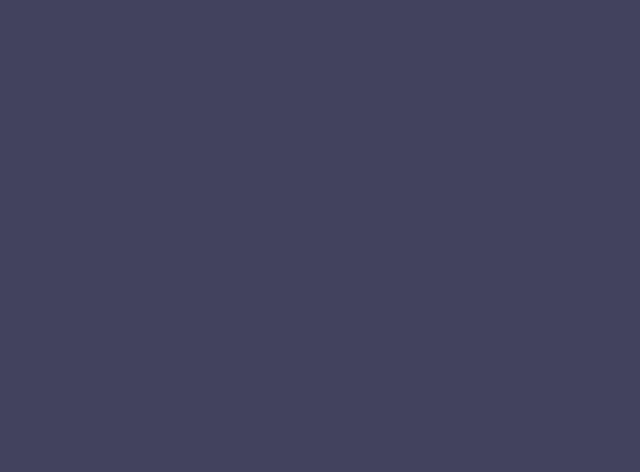
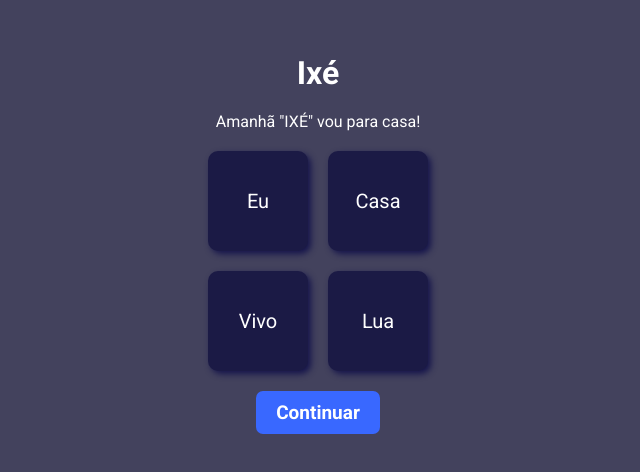
Before and after one commit to miqueiasbelfort/Nativa, a React (Vite) app: page /tupi_antigo/introducao in a window 1280 px wide. Before the commit this address had no page. Shown: the part 156-628 px from the top of the page, without its empty margins (322-962 px from the left). Built offline with nearby package versions, Linux system fonts and the light colour scheme.

Commit message:
introduction

```diff
--- a/src/App.jsx
+++ b/src/App.jsx
@@ -3,6 +3,7 @@ import './App.css'
 
 import Home from "./pages/Home"
 import Tupi_antigo from './pages/tupi_antigo'
+import Introducao from './pages/tupi_antigo/Introducao'
 
 function App() {
 
@@ -14,6 +15,7 @@ function App() {
 
           <Route path="/" element={<Home/>}/>
           <Route path="/tupi_antigo" element={<Tupi_antigo/>}/>
+          <Route path="/tupi_antigo/introducao" element={<Introducao/>}/>
 
         </Routes>
 
--- a/src/data/tupi_antigo.jsx
+++ b/src/data/tupi_antigo.jsx
@@ -1,3 +1,28 @@
 export const tupi_atg = [
-
+    {
+        optionId: 1,
+        type: "int",
+        res: "Eu",
+        ask: "Ixé",
+        tip: 'Amanhã "IXÉ" vou para casa!',
+        options: [
+            "Eu",
+            "Casa",
+            "Vivo",
+            "Lua"
+        ]
+    },
+    {
+        optionId: 2,
+        type: "int",
+        res: "Comer",
+        ask: "Karu",
+        tip: 'Estou com muita fome, quero "KARU"!',
+        options: [
+            "Morrer",
+            "Correr",
+            "Nadar",
+            "Comer"
+        ]
+    }
 ]
--- a/src/index.css
+++ b/src/index.css
@@ -1,7 +1,9 @@
+@import url('https://fonts.googleapis.com/css2?family=Roboto:wght@400;500;700&display=swap');
 * {
     margin: 0;
     padding: 0;
     box-sizing: border-box;
+    font-family: "Roboto", sans-serif;
 }
 body {
     background-color: var(--background);
@@ -13,6 +15,16 @@ a {
 }
 input, button {
     outline: none;
+}
+.btn {
+    padding: 10px 20px;
+    border: none;
+    cursor: pointer;
+    border-radius: 7px;
+    background-color: var(--blue-color);
+    color: #fff;
+    font-weight: 700;
+    font-size: 19px;
 }
 
 /*PAGES*/
--- /dev/null
+++ b/src/pages/tupi_antigo/Introducao/Introducao.module.css
@@ -0,0 +1,41 @@
+.container {
+    width: 100%;
+    height: 100vh;
+    display: flex;
+    flex-direction: column;
+    align-items: center;
+    justify-content: center;
+    overflow: hidden;
+}
+.question_container{
+    width: 700px;
+    display: flex;
+    flex-direction: column;
+    gap: 20px;
+    align-items: center;
+    margin-bottom: 20px;
+}
+.cards {
+    width: 40%;
+    display: flex;
+    align-items: center;
+    justify-content: center;
+    gap: 20px;
+    flex-wrap: wrap;
+}
+.card {
+    font-size: 20px;
+    width: 100px;
+    height: 100px;
+    border-radius: 10px;
+    background-color: #1b1a45;
+    box-shadow: 3px 3px 6px 0px #15144b;
+    display: flex;
+    align-items: center;
+    justify-content: center;
+    cursor: pointer;
+    transition: all ease-in .3s;
+}
+.card:hover {
+    background-color: #15144b;
+}
--- /dev/null
+++ b/src/pages/tupi_antigo/Introducao/index.jsx
@@ -0,0 +1,44 @@
+import { useState } from "react"
+
+import styles from "./Introducao.module.css"
+//db
+import {tupi_atg} from "../../../data/tupi_antigo"
+
+const Introducao = () => {
+    const [count, setCount] = useState(1)
+
+  return (
+    <div className={styles.container}>
+        {
+            tupi_atg.map(stage => (
+                <div key={stage.optionId}>
+                    {
+                        stage.optionId == count && stage.type == "int" &&
+
+                        <div className={styles.question_container}>
+
+                            <h1>{stage.ask}</h1>
+                            <p>{stage.tip}</p>
+
+                            <div className={styles.cards}>
+
+                                {stage.options.map((option, index) => (
+                                    <div className={styles.card} key={index}>
+                                        {option}
+                                    </div>
+                                ))}
+
+                            </div>
+
+                        </div>
+
+                    }
+                </div>
+            ))
+        }
+        <button className="btn" onClick={() => setCount(count + 1)}>Continuar</button>
+    </div>
+  )
+}
+
+export default Introducao
--- a/src/pages/tupi_antigo/index.jsx
+++ b/src/pages/tupi_antigo/index.jsx
@@ -8,6 +8,7 @@ const Tupi_antigo = () => {
     <div className="container">
       <h1>TUPI ANTIGO</h1>
       <div>
+
         <div className='simple_container all_line'>
           <h2>Introdução</h2>
           <Circle
@@ -32,8 +33,8 @@ const Tupi_antigo = () => {
               icon={<GiSnakeEgg/>}
             />
           </div>
+        </div>
 
-        </div>
       </div>
     </div>
   )
```
